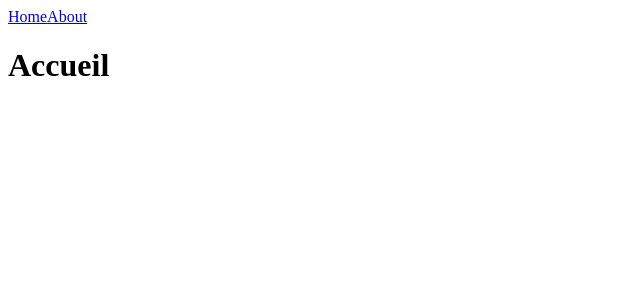
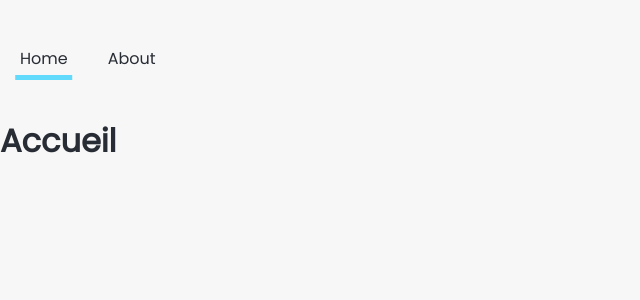
Before and after one commit to TerenceHilderal/wetheworld, a React (Create React App) app: page / in a window 1280 px wide. Shown: the top 300 px of the page, without its empty margins (0-640 px from the left). Built offline with nearby package versions, Linux system fonts and the light colour scheme.

Commit message:
adding some style and creating Logo component

```diff
--- a/src/components/Navigation.jsx
+++ b/src/components/Navigation.jsx
@@ -2,11 +2,11 @@ import { NavLink } from 'react-router-dom';
 
 const Navigation = () => {
 	return (
-		<div className='navigation' activeClassName='nav-active'>
-			<NavLink exact to='/'>
+		<div className='navigation'>
+			<NavLink exact to='/' activeClassName='nav-active'>
 				Home
 			</NavLink>
-			<NavLink exact to='about'>
+			<NavLink exact to='about' activeClassName='nav-active'>
 				About
 			</NavLink>
 		</div>
--- a/src/index.jsx
+++ b/src/index.jsx
@@ -1,6 +1,7 @@
 import React from 'react';
 import ReactDOM from 'react-dom';
 import App from './App';
+import './styles/index.scss';
 
 ReactDOM.render(
 	<React.StrictMode>
--- a/src/styles/components/_logo.scss
+++ b/src/styles/components/_logo.scss
@@ -4,7 +4,7 @@
 	top: 5px;
 	left: 50%;
 	transform: translate(-50%);
-	background: url(../../assets/main.jpg) center/cover;
+	// background: url(../../assets/main.jpg) center/cover;
 	height: 60px;
 	width: 200px;
 	align-items: center;
```
Also changed, not shown: src/assets/main.jpg (added).
